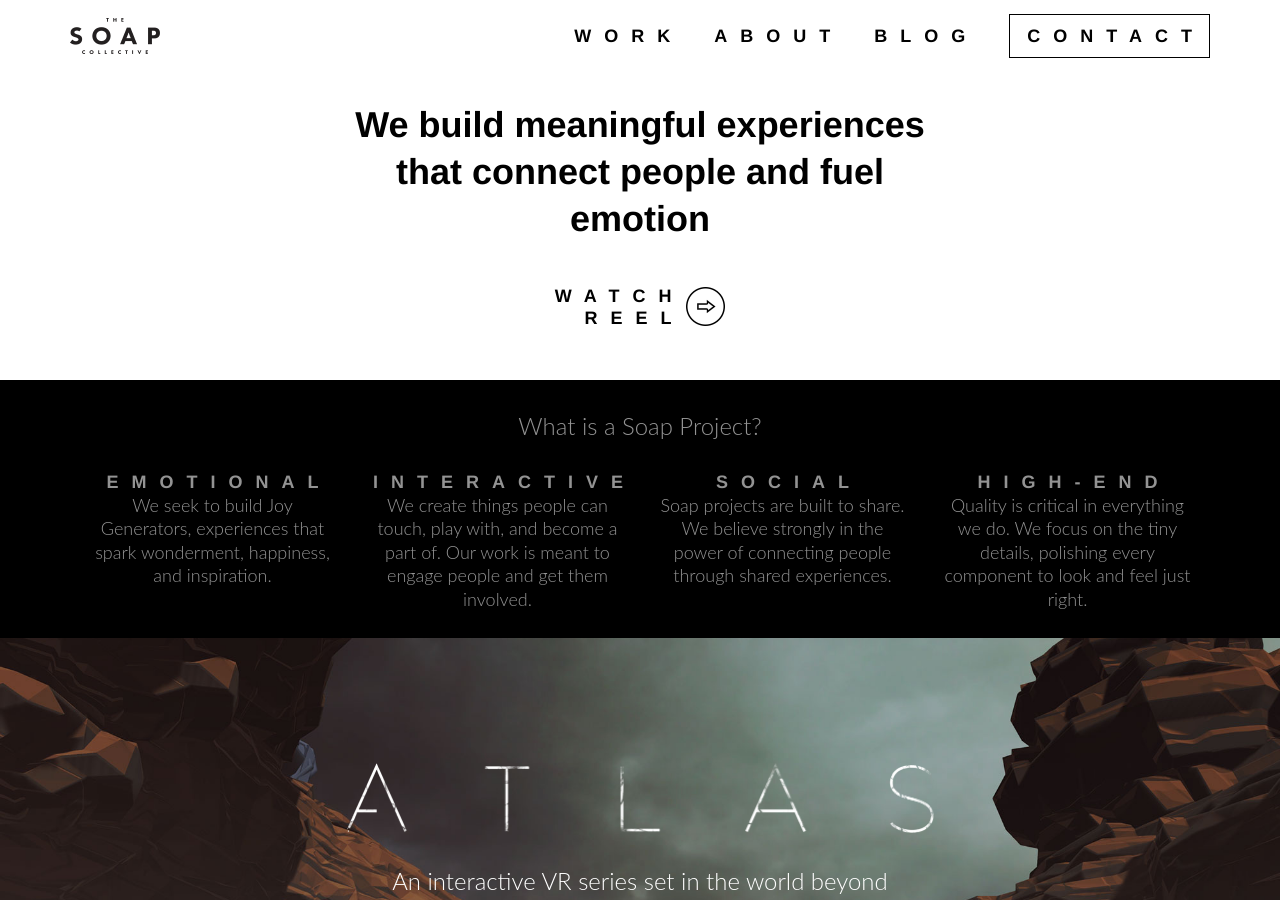
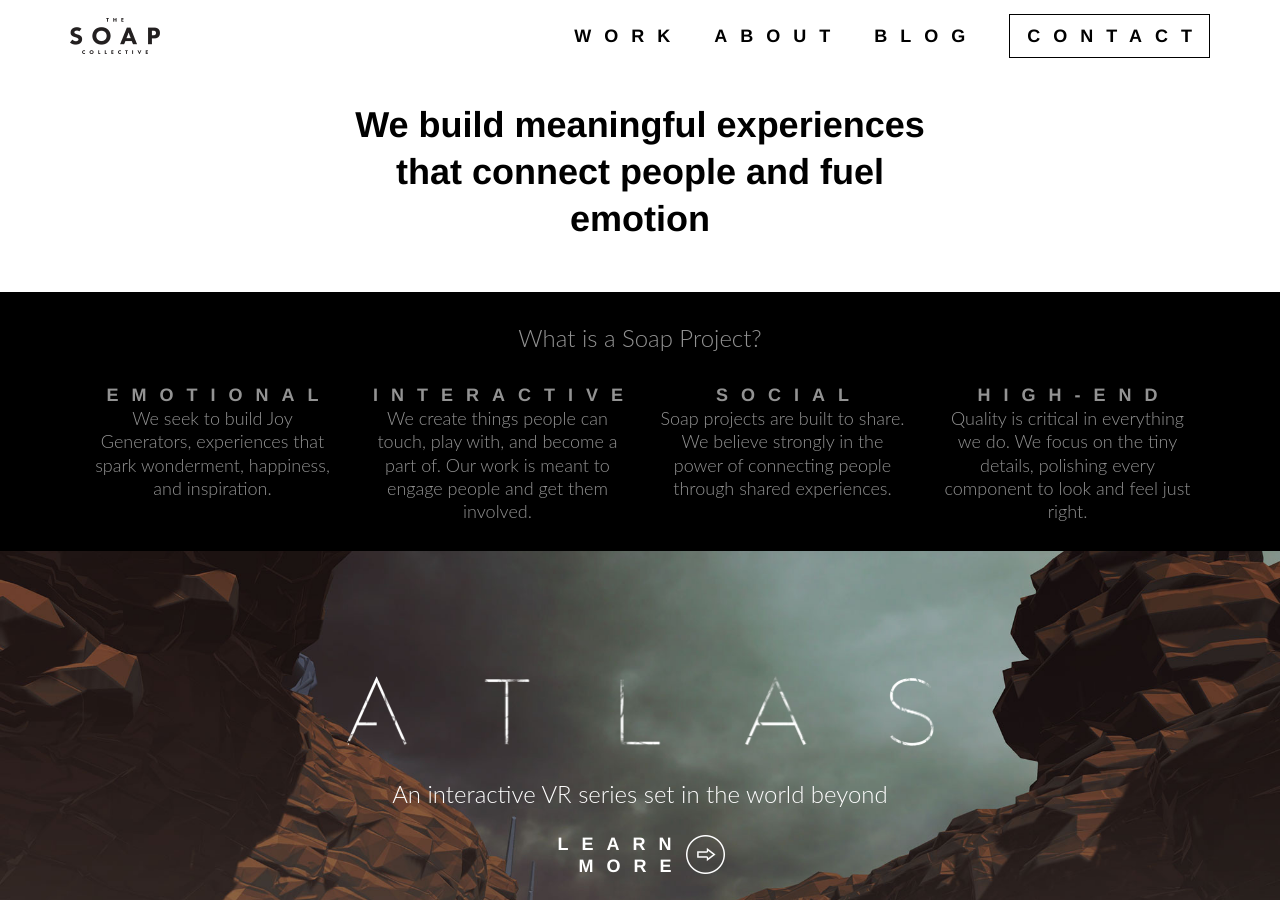
Before and after one commit to thesoapcollective/thesoapcollective.com, a Jekyll site: the page built from work.html, in a window 1280 px wide and 900 px high. Built offline with Jekyll 4.4.1, drawn with Linux system fonts in a browser that asks for light colours; nearby versions of some CDN libraries.

Commit message:
Hides reel on work page for now.

```diff
--- a/work.html
+++ b/work.html
@@ -7,7 +7,7 @@ description: Portfolio of work by The Soap Collective, a next-generation creativ
   <section class="white-section text-center">
     <div class="is-max-width">
       <h2 class="font-futura-700 font-futura-normal watch-reel-heading section-heading">We build meaningful experiences that connect people and fuel emotion</h2>
-      {% include learn_more_btn.html title="Watch reel" url=site.reel_url theme="dark" is_reel_btn=true %}
+      <!-- {% include learn_more_btn.html title="Watch reel" url=site.reel_url theme="dark" is_reel_btn=true %} -->
     </div>
   </section>
   <section class="black-section text-center">
```
